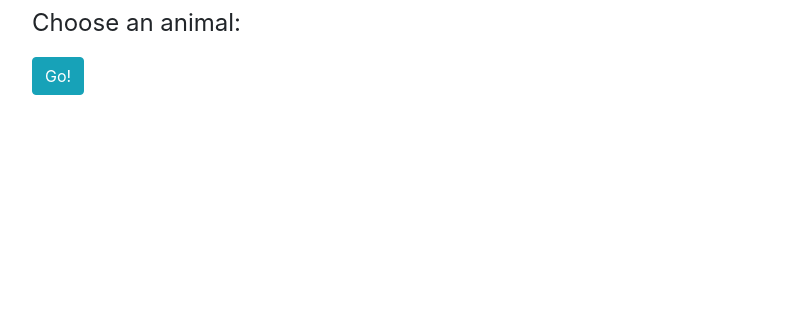
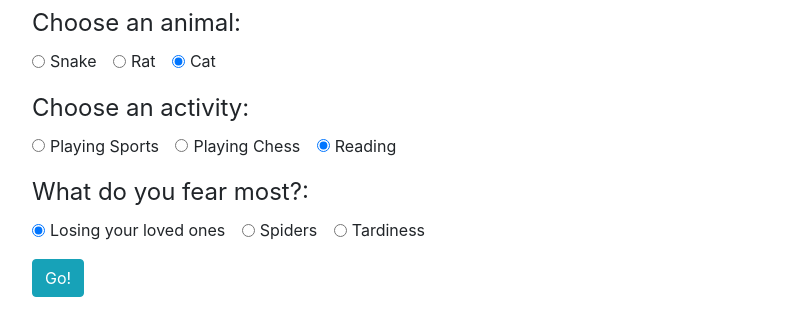
Before and after one commit to aaronakbarimort/harrypotter, a plain HTML site: page index.html in a window 1280 px wide. Shown: the part 51-386 px from the top of the page, without its empty margins (53-861 px from the left). Drawn offline with Linux system fonts and the light colour scheme.

Commit message:
add working radio functions

```diff
--- a/index.html
+++ b/index.html
@@ -14,14 +14,57 @@
       <form id="quiz">
         <div class="form-group">
           <legend>Choose an animal:</legend>
+          <div class="form-check form-check-inline">
+            <input class="form-check-input" type="radio" name="animal" value="1" checked>
+            <label class="form-check-label" for="snake">Snake</label>
+          </div>
+          <div class="form-check form-check-inline">
+            <input class="form-check-input" type="radio" name="animal" value="2" checked>
+            <label class="form-check-label" for="rat">Rat</label>
+          </div>
+          <div class="form-check form-check-inline">
+            <input class="form-check-input" type="radio" name="animal" value="3" checked>
+            <label class="form-check-label" for="cat">Cat</label>
+          </div>
+        </div>
+        <div class="form-group">
+          <legend>Choose an activity:</legend>
+          <div class="form-check form-check-inline">
+            <input class="form-check-input" type="radio" name="activity" value="1" checked>
+            <label class="form-check-label" for="sports">Playing Sports</label>
+          </div>
+          <div class="form-check form-check-inline">
+            <input class="form-check-input" type="radio" name="activity" value="2" checked>
+            <label class="form-check-label" for="chess">Playing Chess</label>
+          </div>
+          <div class="form-check form-check-inline">
+            <input class="form-check-input" type="radio" name="activity" value="3" checked>
+            <label class="form-check-label" for="reading">Reading</label>
+          </div>
+        </div>
+        <div class="form-group">
+          <legend>What do you fear most?:</legend>
+          <div class="form-check form-check-inline">
+            <input class="form-check-input" type="radio" name="fear" value="1" checked>
+            <label class="form-check-label" for="death">Losing your loved ones</label>
+          </div>
+          <div class="form-check form-check-inline">
+            <input class="form-check-input" type="radio" name="fear" value="2">
+            <label class="form-check-label" for="spiders">Spiders</label>
+          </div>
+          <div class="form-check form-check-inline">
+            <input class="form-check-input" type="radio" name="fear" value="3">
+            <label class="form-check-label" for="tardy">Tardiness</label>
+          </div>
         </div>
 
         <button type="submit" class="btn btn-info">Go!</button>
       </form>
+
       <div id="output">
+
       </div>
-      </form>
+
     </div>
-
   </body>
 </html>
```
